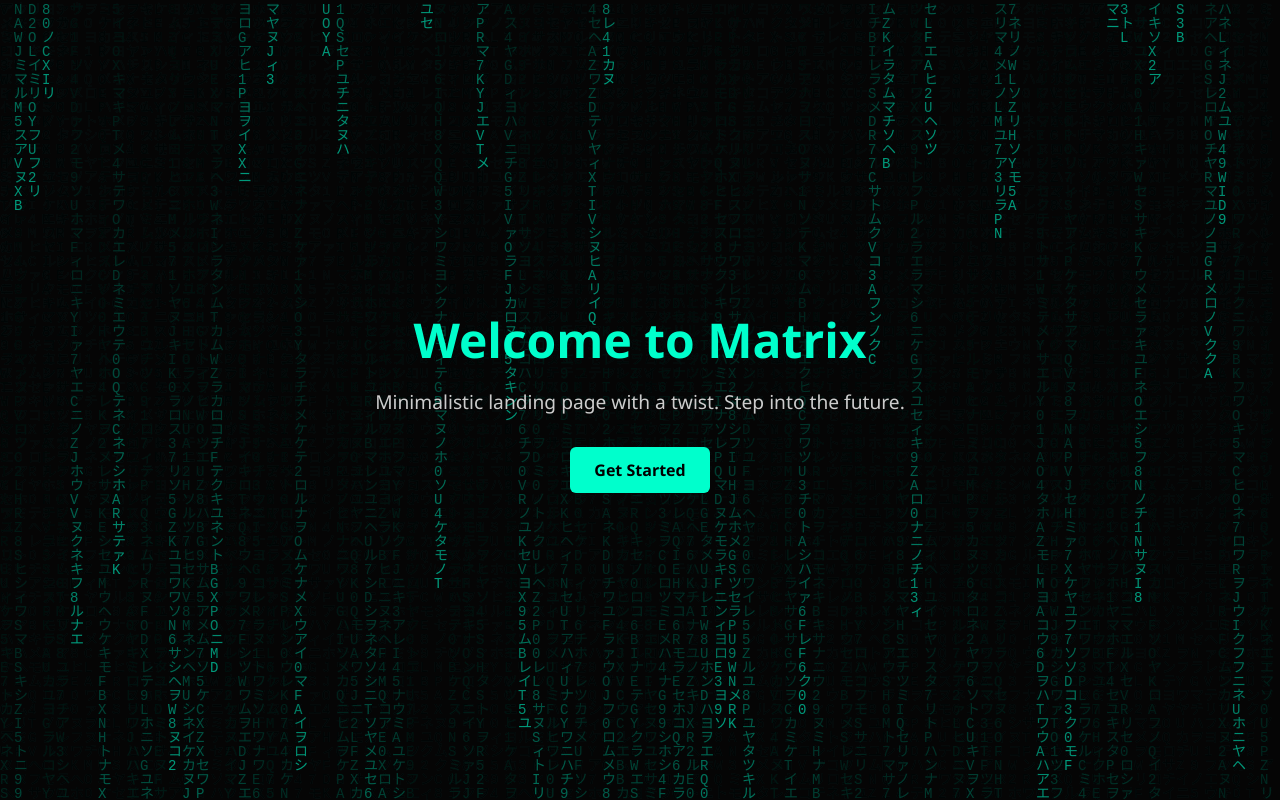
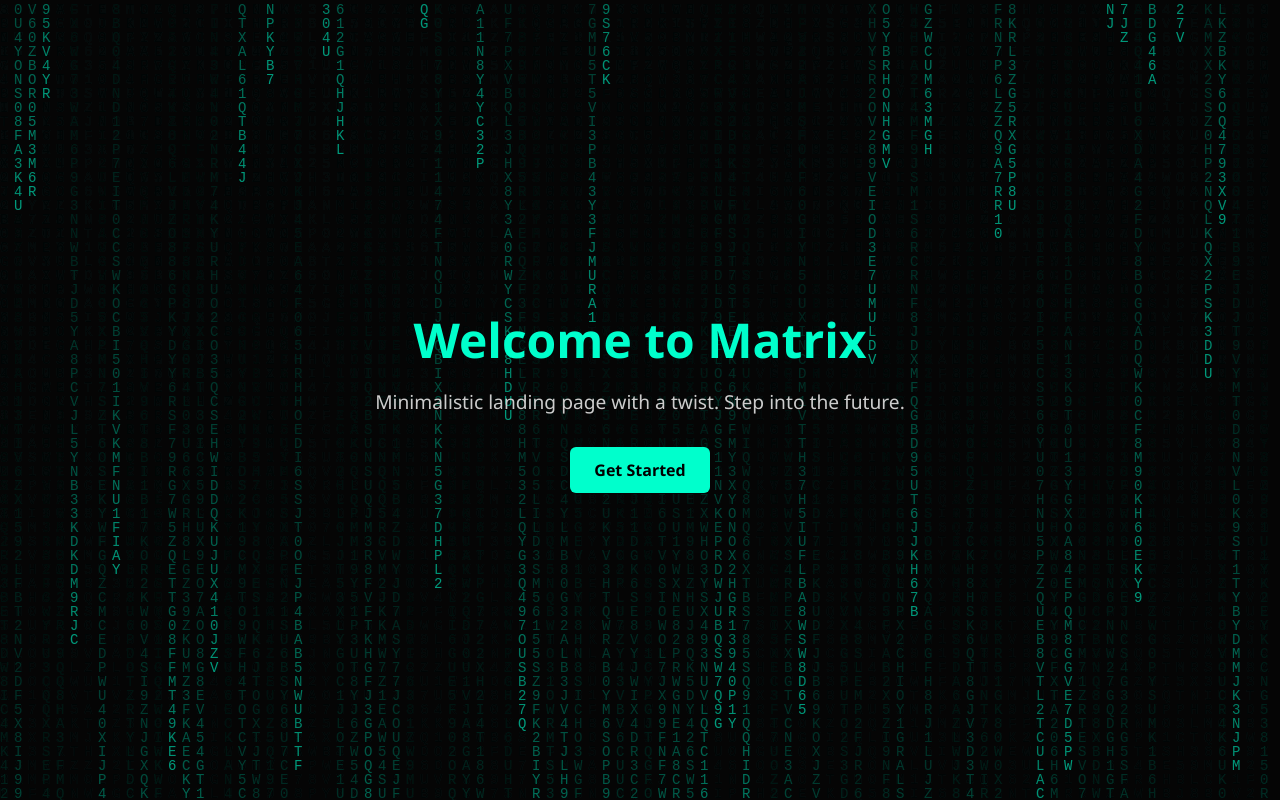
Before and after one commit to Tanjamee/Landing-page---Matrix, a plain HTML site: page index.html in a window 1280 px wide. Drawn offline with Linux system fonts and the light colour scheme.

Commit message:
Add minimal design with matrix background

```diff
--- a/index.html
+++ b/index.html
@@ -82,7 +82,7 @@
     canvas.height = window.innerHeight;
     canvas.width = window.innerWidth;
 
-    const letters = "アァイィウエカキクケコサシスセソタチツテトナニヌネノハヒフヘホマミムメモヤユヨラリルレロワヲンABCDEFGHIJKLMNOPQRSTUVWXYZ0123456789";
+    const letters = "ABCDEFGHIJKLMNOPQRSTUVWXYZ0123456789";
     const fontSize = 14;
     const columns = canvas.width / fontSize;
 
```
